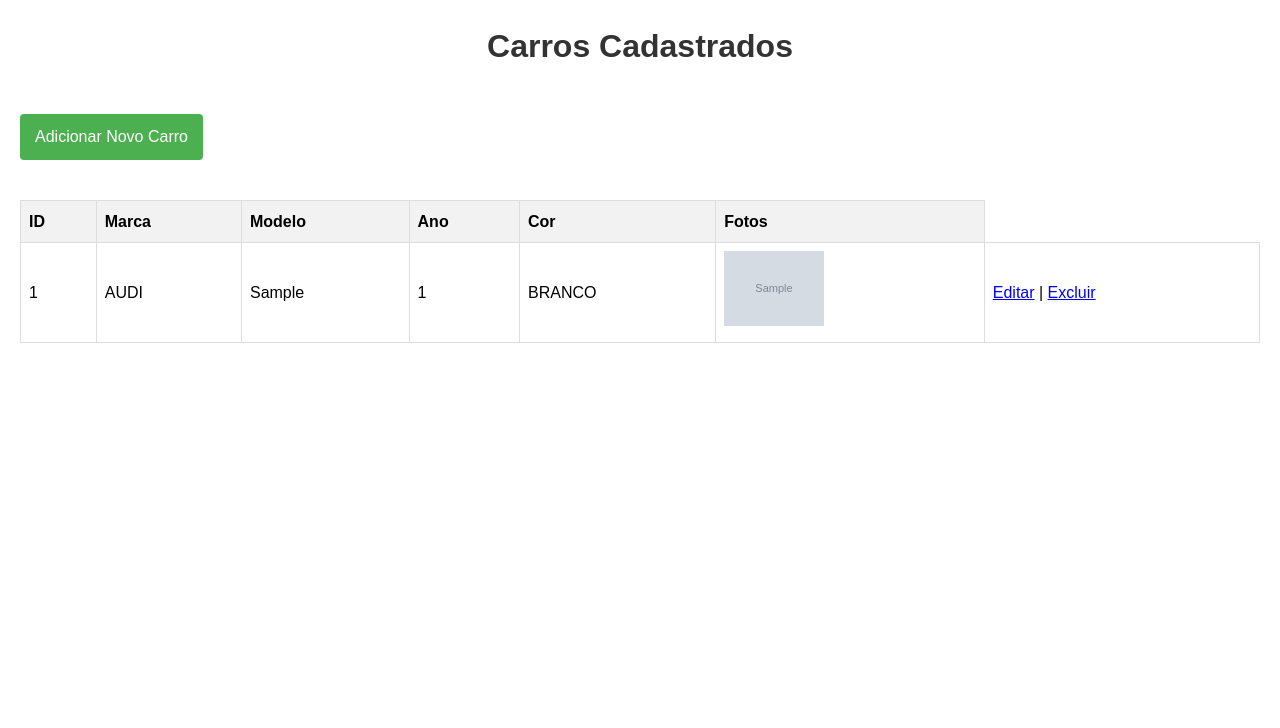
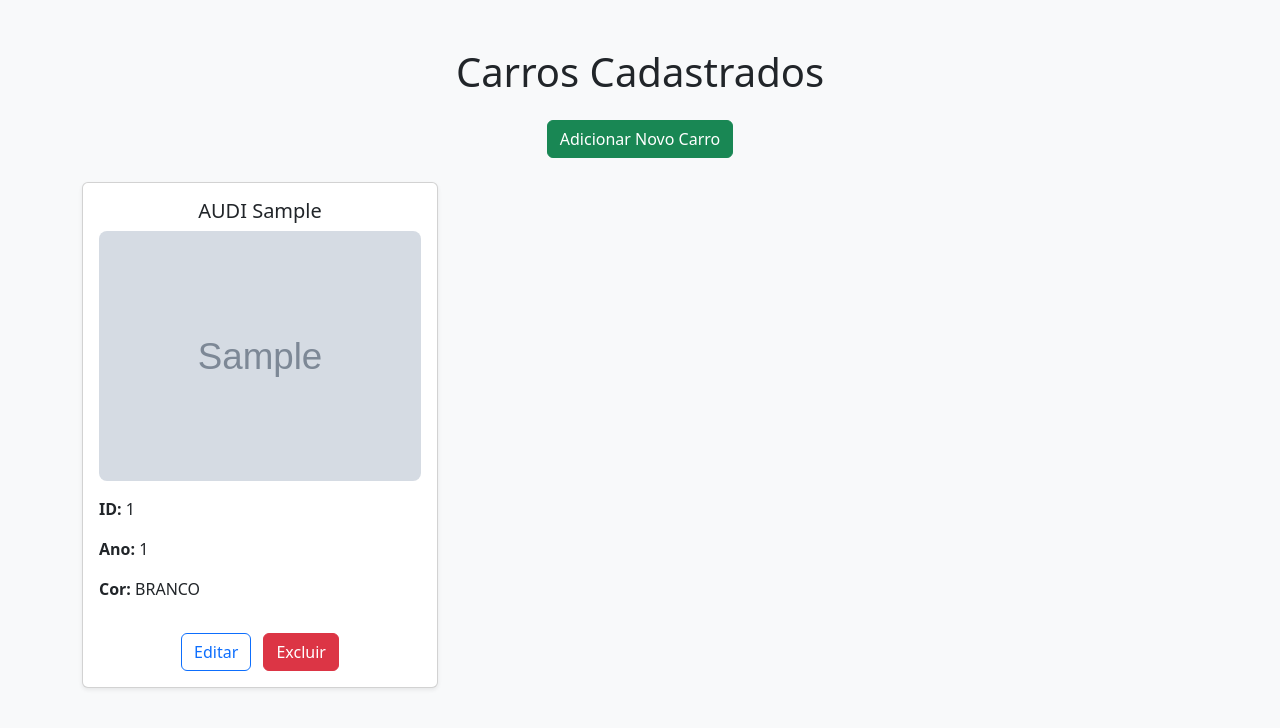
Before and after one commit to gallineci/DWB, a Django app: page /veiculo/ in a window 1280 px wide. Shown: the top 728 px of the page. Run offline with Django 5.2, Linux system fonts and the light colour scheme; a user stored in the database is signed in; tables that the repository leaves empty hold one stand-in row (values such as "Sample post"); grey boxes marked "Sample" are stand-in pictures.

Commit message:
ajustando html de listagem

```diff
--- a/templates/veiculo/listar.html
+++ b/templates/veiculo/listar.html
@@ -4,88 +4,60 @@
     <meta charset="UTF-8">
     <meta name="viewport" content="width=device-width, initial-scale=1.0">
     <title>Listagem de Carros</title>
+    <!-- Bootstrap CDN -->
+    <link href="https://cdn.jsdelivr.net/npm/bootstrap@5.3.3/dist/css/bootstrap.min.css" rel="stylesheet">
     <style>
-        body {
-            font-family: Arial, sans-serif;
-            margin: 20px;
-            line-height: 1.6;
+        .car-card img {
+            width: 100%;
+            height: 250px;
+            object-fit: cover;
+            border-radius: 8px;
         }
-        h1 {
-            color: #333;
-            text-align: center;
-        }
-        table {
-            width: 100%;
-            border-collapse: collapse;
-            margin-top: 20px;
-        }
-        th, td {
-            border: 1px solid #ddd;
-            padding: 8px;
-            text-align: left;
-        }
-        th {
-            background-color: #f2f2f2;
-        }
-        tr:nth-child(even) {
-            background-color: #f9f9f9;
-        }
-        .add-btn {
-            display: inline-block;
-            margin: 20px 0;
-            padding: 10px 15px;
-            background-color: #4CAF50;
-            color: white;
-            text-decoration: none;
-            border-radius: 4px;
-        }
-        .add-btn:hover {
-            background-color: #45a049;
+        .car-card {
+            max-width: 400px;
+            margin: auto;
         }
     </style>
 </head>
-<body>
-    <h1>Carros Cadastrados</h1>
+<body class="bg-light">
+    <div class="container my-5">
+        <h1 class="text-center mb-4">Carros Cadastrados</h1>
 
-    <a href="/veiculo/novo" class="add-btn">Adicionar Novo Carro</a>
+        <div class="text-center mb-4">
+            <a href="/veiculo/novo" class="btn btn-success">Adicionar Novo Carro</a>
+        </div>
 
-    <table>
-        <thead>
-            <tr>
-                <th>ID</th>
-                <th>Marca</th>
-                <th>Modelo</th>
-                <th>Ano</th>
-                <th>Cor</th>
-                <th>Fotos</th>
-            </tr>
-        </thead>
-        <tbody>
+        <div class="row g-4">
             {% for carro in veiculos %}
-              <tr>
-                <td>{{ carro.id }}</td>
-                <td>{{ carro.get_marca_display }}</td>
-                <td>{{ carro.modelo }}</td>
-                <td>{{ carro.ano }}</td>
-                <td>{{ carro.get_cor_display }}</td>
-                <td>
-                    {% if carro.foto %}
-                        <img src="{{ carro.foto.url }}" alt="Foto do Carro" style="width: 100px; height: auto;">
-                    {% else %}
-                        <p>Sem foto disponível</p>
-                    {% endif %}
-                </td>
+                <div class="col-md-6 col-lg-4">
+                    <div class="card car-card shadow-sm p-3">
+                        <h5 class="card-title text-center">{{ carro.get_marca_display }} {{ carro.modelo }}</h5>
 
-                <td>
-                    <div class="d-flex gap-3 justify-content-end">
-                        <a href="{{carro.id}}" class="btn btn-outline-info fw-bolder">Editar</a> |
-                        <a href="deletar/{{carro.id}}" class="btn btn-info text-white fw-bolder">Excluir</a>
-                        <!-- <btn class="Editar>Editar<btn btn-info text-white fw-bolder">Excluir</btn> -->
+                        {% if carro.foto %}
+                            <img src="{{ carro.foto.url }}" alt="Foto do Carro">
+                        {% else %}
+                            <div class="bg-secondary text-white d-flex align-items-center justify-content-center" style="height: 250px; border-radius: 8px;">
+                                <span>Sem foto</span>
+                            </div>
+                        {% endif %}
+
+                        <div class="mt-3">
+                            <p><strong>ID:</strong> {{ carro.id }}</p>
+                            <p><strong>Ano:</strong> {{ carro.ano }}</p>
+                            <p><strong>Cor:</strong> {{ carro.get_cor_display }}</p>
+                        </div>
+
+                        <div class="text-center mt-3">
+                            <a href="{{carro.id}}" class="btn btn-outline-primary me-2">Editar</a>
+                            <a href="deletar/{{carro.id}}" class="btn btn-danger">Excluir</a>
+                        </div>
                     </div>
-                </td>
-              </tr>
+                </div>
             {% endfor %}
-          </tbody>
-    </table>
+        </div>
+    </div>
+
+    <!-- Bootstrap JS (opcional) -->
+    <script src="https://cdn.jsdelivr.net/npm/bootstrap@5.3.3/dist/js/bootstrap.bundle.min.js"></script>
 </body>
 </html>
```
Also changed, not shown: veiculo/fotos/fiat-mobi-2023_DU5OXPf.jpg (added).
